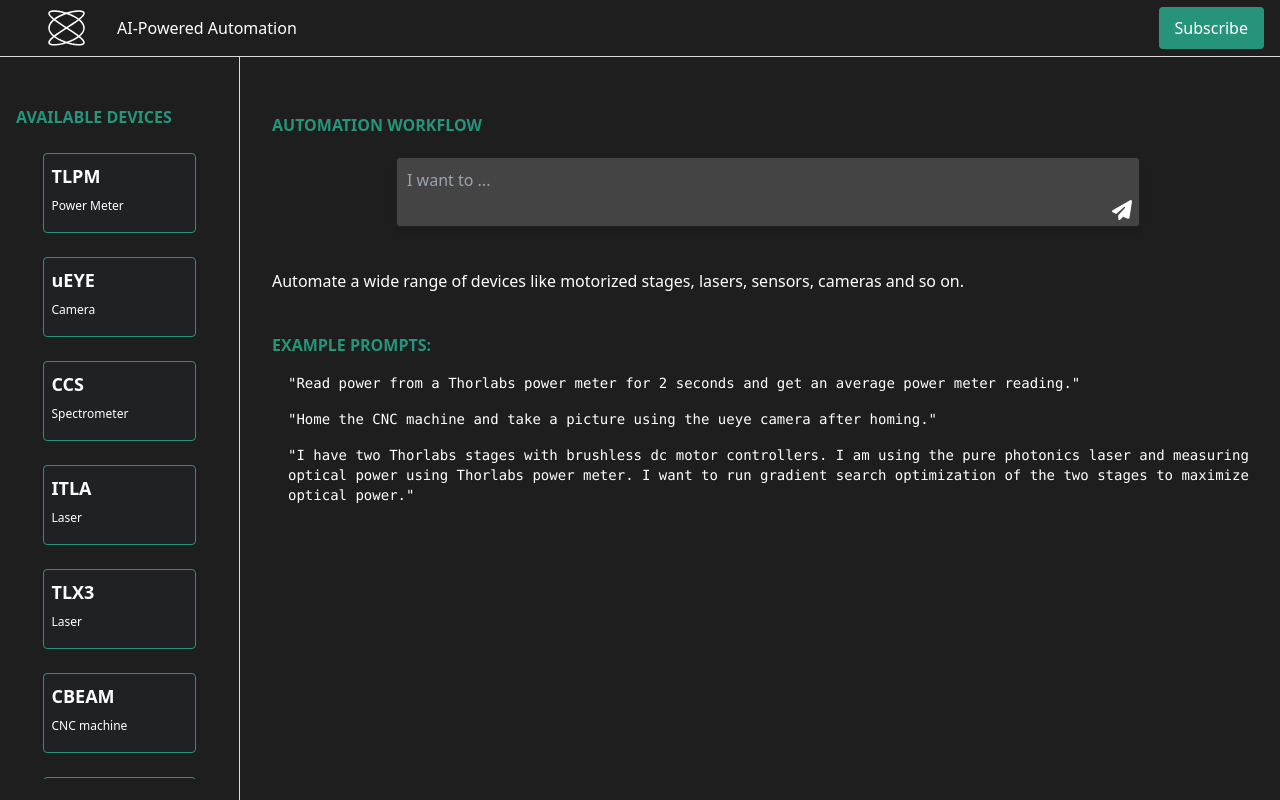
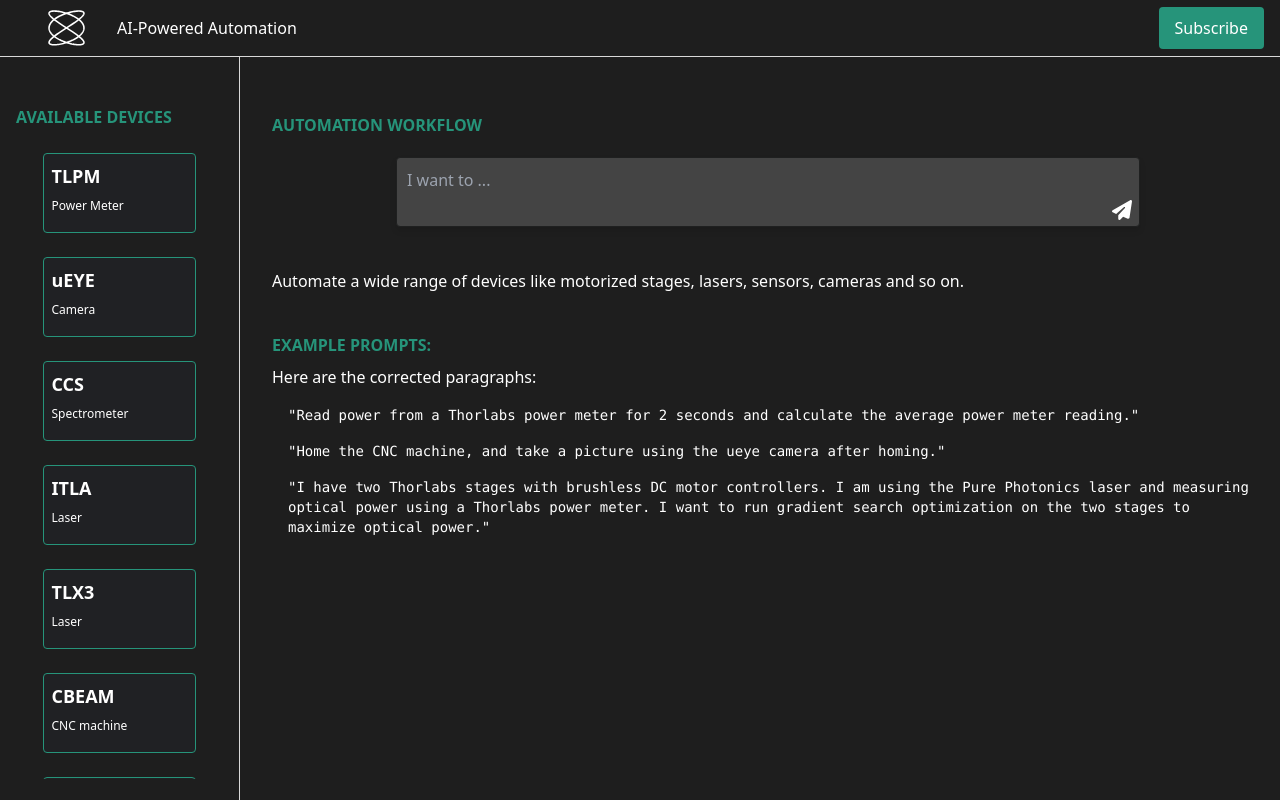
Before and after one commit to kharelpk/AIPoweredWorkflow, a React (Create React App) app in the folder frontend/: page / in a window 1280 px wide. Built offline with nearby package versions, Linux system fonts and the light colour scheme.

Commit message:
Small grammer fixes

```diff
--- a/frontend/src/pages/home/Home.jsx
+++ b/frontend/src/pages/home/Home.jsx
@@ -254,10 +254,11 @@
                     EXAMPLE PROMPTS:
                 </h5>
                     <ul className="list-disc">
-                    <li className="ml-10 mt-4 text-white font-mono Monaco text-sm">"Read power from a Thorlabs power meter for 2 seconds and get an average power meter reading."</li>
-                    <li className="ml-10 mt-4 text-white font-mono Monaco text-sm">"Home the CNC machine and take a picture using the ueye camera after homing."</li>
-                    <li className="ml-10 mt-4 text-white font-mono Monaco text-sm">"I have two Thorlabs stages with brushless dc motor controllers. I am using the pure photonics laser and measuring optical power using Thorlabs power meter. I want to run gradient search optimization of the two stages to maximize optical power."</li>
-                    {/* <li className="ml-10 mt-4 text-white"> "I want to synchronously acquire power readings from a Thorlabs Power meter and images from a ueye camera. The power readings are stored in a database whereas the camera images are stored in numpy array."</li> */}
+                    Here are the corrected paragraphs:
+
+                    <li className="ml-10 mt-4 text-white font-mono Monaco text-sm">"Read power from a Thorlabs power meter for 2 seconds and calculate the average power meter reading."</li>
+                    <li className="ml-10 mt-4 text-white font-mono Monaco text-sm">"Home the CNC machine, and take a picture using the ueye camera after homing."</li>
+                    <li className="ml-10 mt-4 text-white font-mono Monaco text-sm">"I have two Thorlabs stages with brushless DC motor controllers. I am using the Pure Photonics laser and measuring optical power using a Thorlabs power meter. I want to run gradient search optimization on the two stages to maximize optical power."</li>                    {/* <li className="ml-10 mt-4 text-white"> "I want to synchronously acquire power readings from a Thorlabs Power meter and images from a ueye camera. The power readings are stored in a database whereas the camera images are stored in numpy array."</li> */}
                     </ul>
                 </div>
             )}
```
